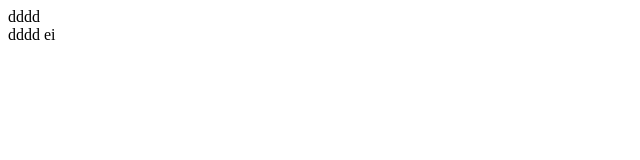
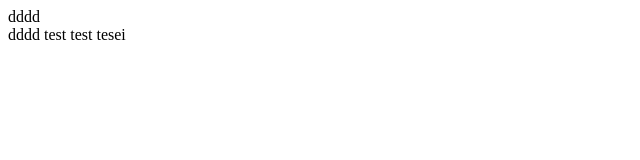
Before and after one commit to alexandraAraujo24/testederepositorio, a plain HTML site: page index.html in a window 1280 px wide. Shown: the full height of the page, 0-640 px from the left. Drawn offline with Linux system fonts and the light colour scheme.

Commit message:
commit inicial teste da danissssss

```diff
--- a/index.html
+++ b/index.html
@@ -7,7 +7,7 @@
     <title>Document</title>
 </head>
 <article>dddd</article> <!-- Para os posts -->
-<form>dddd  ei</form> <!-- Para o formulário/newsletter -->
+<form>dddd  test test tesei</form> <!-- Para o formulário/newsletter -->
 <body>
 
 </html>
```
